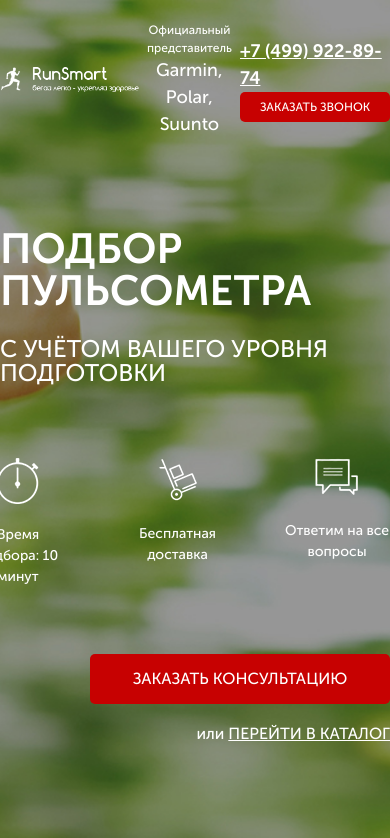
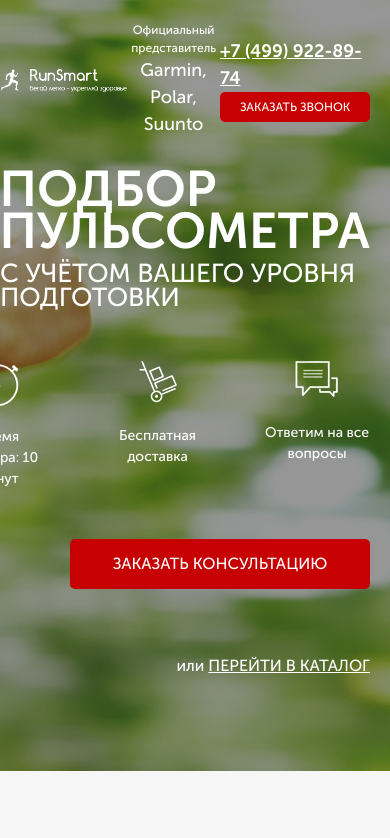
Before and after one commit to KseniaRazheva/pulse-layout-project, a website: page src/index.html in a window 390 px wide. Shown: the top 838 px of the page. Drawn offline with Linux system fonts and the light colour scheme; files whose address does not match are found by name.

Commit message:
add media 768

```diff
--- a/gulpfile.js
+++ b/gulpfile.js
@@ -1,32 +1,33 @@
-const gulp        = require('gulp');
-const browserSync = require('browser-sync');
-const sass        = require('gulp-sass')(require('sass'));
+const gulp = require("gulp");
+const browserSync = require("browser-sync");
+const sass = require("gulp-sass")(require("sass"));
 const rename = require("gulp-rename");
-const autoprefixer = require('gulp-autoprefixer');
-const cleanCSS = require('gulp-clean-css');
+const autoprefixer = require("gulp-autoprefixer");
+const cleanCSS = require("gulp-clean-css");
 
 // Static server
-gulp.task('server', function() {
+gulp.task("server", function () {
   browserSync.init({
     server: {
-            baseDir: "src"
-        }
+      baseDir: "src",
+    },
   });
 });
 
-gulp.task('styles', function() {
-    return gulp.src("src/sass/**/*.+(scss|sass)")
-            .pipe(sass({outputStyle: 'compressed'}).on('error', sass.logError))
-            .pipe(rename({prefix: "", suffix: ".min",}))
+gulp.task("styles", function () {
+  return gulp
+    .src("src/sass/**/*.+(scss|sass)")
+    .pipe(sass({ outputStyle: "compressed" }).on("error", sass.logError))
+    .pipe(rename({ prefix: "", suffix: ".min" }))
     .pipe(autoprefixer())
-            .pipe(cleanCSS({compatibility: 'ie8'}))
+    .pipe(cleanCSS({ compatibility: "ie8" }))
     .pipe(gulp.dest("src/css"))
     .pipe(browserSync.stream());
 });
 
-gulp.task('watch', function() {
-    gulp.watch("src/sass/**/*.+(scss|sass)", gulp.parallel("styles"))
+gulp.task("watch", function () {
+  gulp.watch("src/sass/**/*.+(scss|sass)", gulp.parallel("styles"));
   gulp.watch("src/*.html").on("change", browserSync.reload);
 });
 
-gulp.task('default', gulp.parallel('watch', 'server', 'styles'));
+gulp.task("default", gulp.parallel("watch", "server", "styles"));
--- a/src/sass/blocks/_advantages.scss
+++ b/src/sass/blocks/_advantages.scss
@@ -5,6 +5,10 @@
         margin-top: 65px;
         display: flex;
         justify-content: space-between;
+
+        @media (max-width: 768px) {
+            margin: 40px 10px 0 10px;
+        }
     }
 
     &__item {
--- a/src/sass/blocks/_buttons.scss
+++ b/src/sass/blocks/_buttons.scss
@@ -8,10 +8,17 @@
     font-size: 12px;
     font-weight: 500;
     text-transform: uppercase;
+
+
     &_main {
         margin-top: 67px;
         width: 300px;
         height: 50px;
         font-size: 16px;
+
+        @media (max-width: 768px) {
+            margin: 50px 20px 0 0;
+        }
+
     }
 }
--- a/src/sass/blocks/_header.scss
+++ b/src/sass/blocks/_header.scss
@@ -32,5 +32,9 @@
         display: flex;
         flex-direction: column;
         align-items: flex-end;
+
+        @media (max-width: 768px) {
+            margin: 0px 20px 0 0;
+        }
     }
 }
--- a/src/sass/blocks/_promo.scss
+++ b/src/sass/blocks/_promo.scss
@@ -14,6 +14,11 @@
         font-weight: 700;
         text-transform: uppercase;
         line-height: 42px;
+
+        @media (max-width: 768px) {
+            font-size: 50px;
+            margin: -60px 20px 0px 0px;
+        }
     }
     &__subheader {
         margin-top: 17px;
@@ -22,12 +27,21 @@
         line-height: 24px;
         font-weight: 500;
         text-transform: uppercase;
+
+        @media (max-width: 768px) {
+            font-size: 26px;
+            margin: 10px 20px 0 0;
+        }
     }
     &__icons {
         display: flex;
         justify-content: space-between;
         margin-top: 65px;
         width: 425px;
+
+        @media (max-width: 768px) {
+            margin: 50px 20px 0 0;
+        }
     }
     &__icon {
         width: 106px;
@@ -46,6 +60,11 @@
         font-size: 16px;
         font-weight: 500;
         margin-top: 18px;
+
+        @media (max-width: 768px) {
+            margin: 65px 20px 0 0;
+        }
+
         a {
             color: #ffffff;
             text-transform: uppercase;
```
Also changed, not shown: src/css/style.min.css, src/sass/blocks/_media.scss (deleted), 1 other file. Lines whose indentation alone changed are shown as unchanged.
